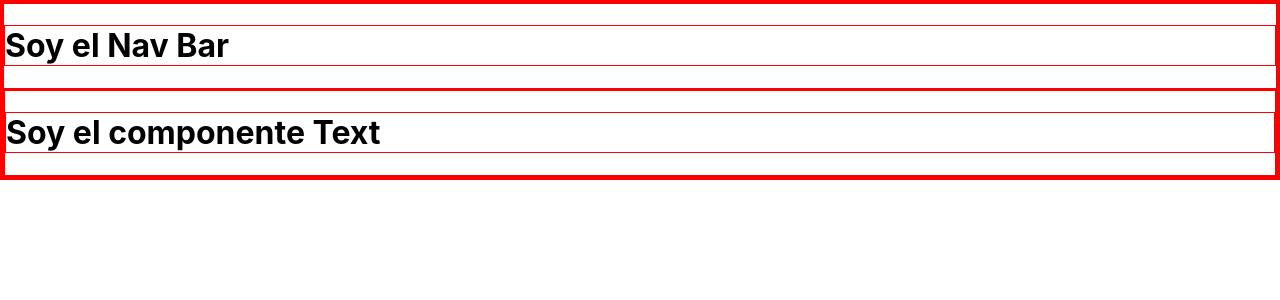
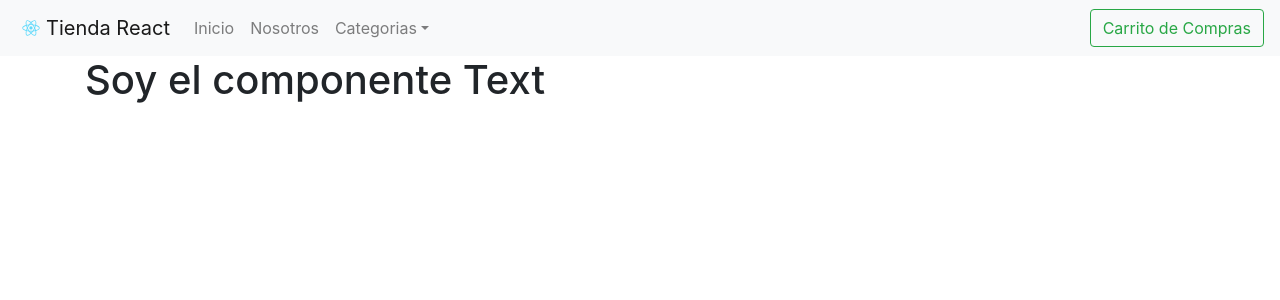
Before and after one commit to betitolg/Consiga-02, a React (Create React App) app: page / in a window 1280 px wide. Shown: the top 300 px of the page. Built offline with nearby package versions, Linux system fonts and the light colour scheme.

Commit message:
Commit para consigna 02

```diff
--- a/package.json
+++ b/package.json
@@ -6,7 +6,9 @@
     "@testing-library/jest-dom": "^5.14.1",
     "@testing-library/react": "^11.2.7",
     "@testing-library/user-event": "^12.8.3",
+    "bootstrap": "^4.6.0",
     "react": "^17.0.2",
+    "react-bootstrap": "^1.6.1",
     "react-dom": "^17.0.2",
     "react-scripts": "4.0.3",
     "web-vitals": "^1.1.2"
--- a/src/App.css
+++ b/src/App.css
@@ -1,15 +1,15 @@
-*{
+/**{
 
   border: solid red 1px;
 
-}
+}*/
 
 .App {
   text-align: center;
 }
 
 .App-logo {
-  height: 40vmin;
+  height: 15vmin;
   pointer-events: none;
 }
 
--- a/src/components/NavBar.js
+++ b/src/components/NavBar.js
@@ -1,9 +1,38 @@
 import react from "react";
+import logo from '../logo.svg';
+
+import { Navbar, Nav, NavDropdown,Form,FormControl,Button } from 'react-bootstrap';
 
 export default function NavBar() {
   return (
-    <div className="tx_container">
-      <h1>Soy el Nav Bar</h1>
-    </div>
+    <Navbar bg="light" expand="lg">
+    <Navbar.Brand href="#home">
+    <img
+        alt=""
+        src={logo}
+        width="30"
+        height="30"
+        className="d-inline-block align-top"
+      />{'Tienda React'}
+    </Navbar.Brand>
+    <Navbar.Toggle aria-controls="basic-navbar-nav" />
+    <Navbar.Collapse id="basic-navbar-nav">
+      <Nav className="mr-auto">
+        <Nav.Link href="#home">Inicio</Nav.Link>
+        <Nav.Link href="#link">Nosotros</Nav.Link>
+        <NavDropdown title="Categorias" id="basic-nav-dropdown">
+          <NavDropdown.Item href="#">Categoria 1</NavDropdown.Item>
+          <NavDropdown.Item href="#">Categoria 2</NavDropdown.Item>
+          <NavDropdown.Item href="#">Categoria 3</NavDropdown.Item>
+          <NavDropdown.Divider />
+          <NavDropdown.Item href="#">Categoria 4</NavDropdown.Item>
+        </NavDropdown>
+      </Nav>
+
+
+        <Button variant="outline-success">Carrito de Compras</Button>
+
+    </Navbar.Collapse>
+  </Navbar>
   );
 }
--- a/src/index.css
+++ b/src/index.css
@@ -31,7 +31,13 @@
   text-decoration: none;
 }
 
-/* Change the link color to #111 (black) on hover */
 li a:hover {
   background-color: #111;
 }
+.liright {
+  display: block;
+  color: white;
+  text-align: center;
+  padding: 14px 16px;
+  text-decoration: none;
+}
--- a/src/index.js
+++ b/src/index.js
@@ -3,6 +3,8 @@
 import './index.css';
 import App from './App';
 import NavBar from './components/NavBar'
+import 'bootstrap/dist/css/bootstrap.min.css';
+
 ReactDOM.render(
   <React.StrictMode>
 
```
Also changed, not shown: 1 other file (tests, documents, lock files or other folders).
